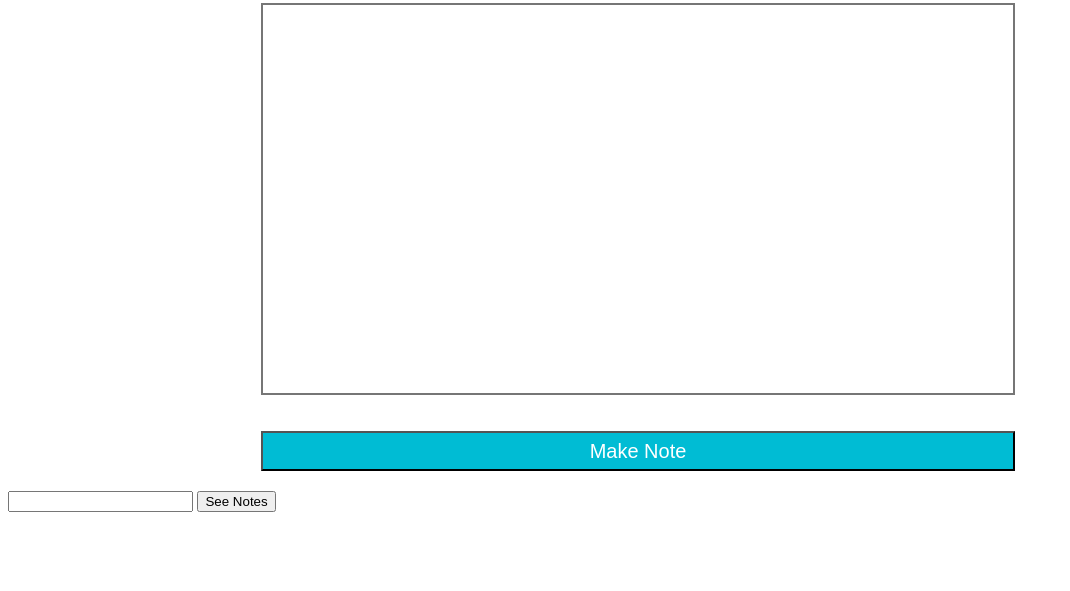
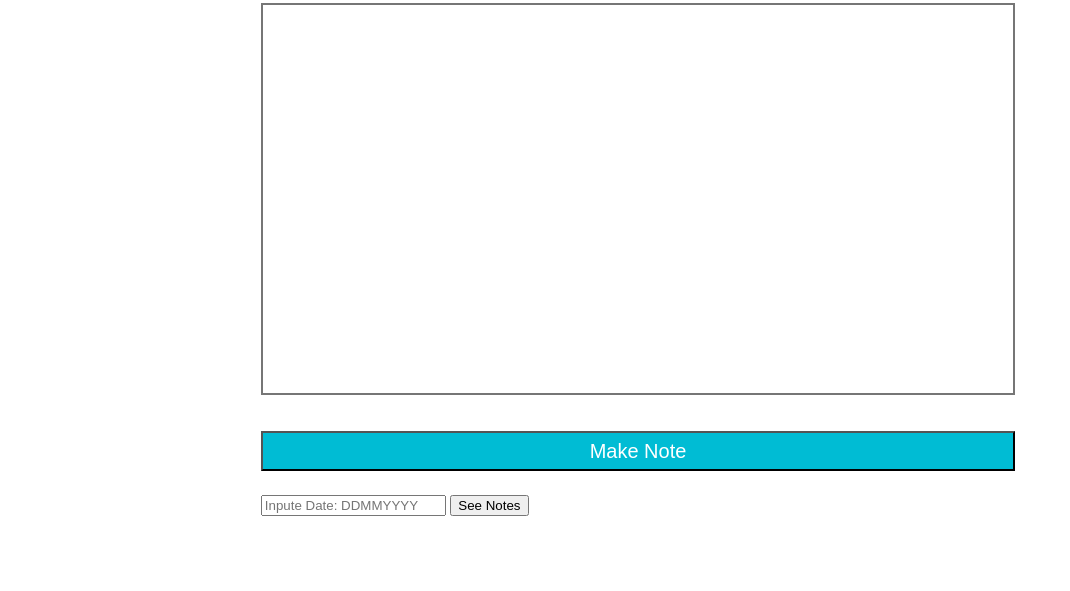
Before and after one commit to gowrusreevathsa/flask-Diary, a Flask app: page / in a window 1280 px wide. Shown: the part 154-745 px from the top of the page, without its empty margins (0-1070 px from the left). Run offline with Flask 2, Linux system fonts and the light colour scheme; data that the repository does not hold is empty; some libraries are stand-ins or nearby versions.

Commit message:
Fixed issue with show notes

```diff
--- a/static/style.css
+++ b/static/style.css
@@ -33,6 +33,10 @@ body{
     color: #ffffff;
 }
 
+#prevNotesForm{
+
+}
+
 h2{
     text-align: center;
     text-transform: uppercase;
--- a/templates/index.html
+++ b/templates/index.html
@@ -18,8 +18,8 @@
             <input id="submitButton" type="submit" value="Make Note">
         </form>
 
-        <form action="{{ url_for('showPrevNotes') }}" method="POST">
-            <input type="text" name="dateInput">
+        <form class="center" id="prevNotesForm" action="{{ url_for('showPrevNotes') }}" method="POST">
+            <input type="text" name="dateInput" placeholder="Inpute Date: DDMMYYYY">
             <input type="submit" value="See Notes">
         </form>
     </body>
```
